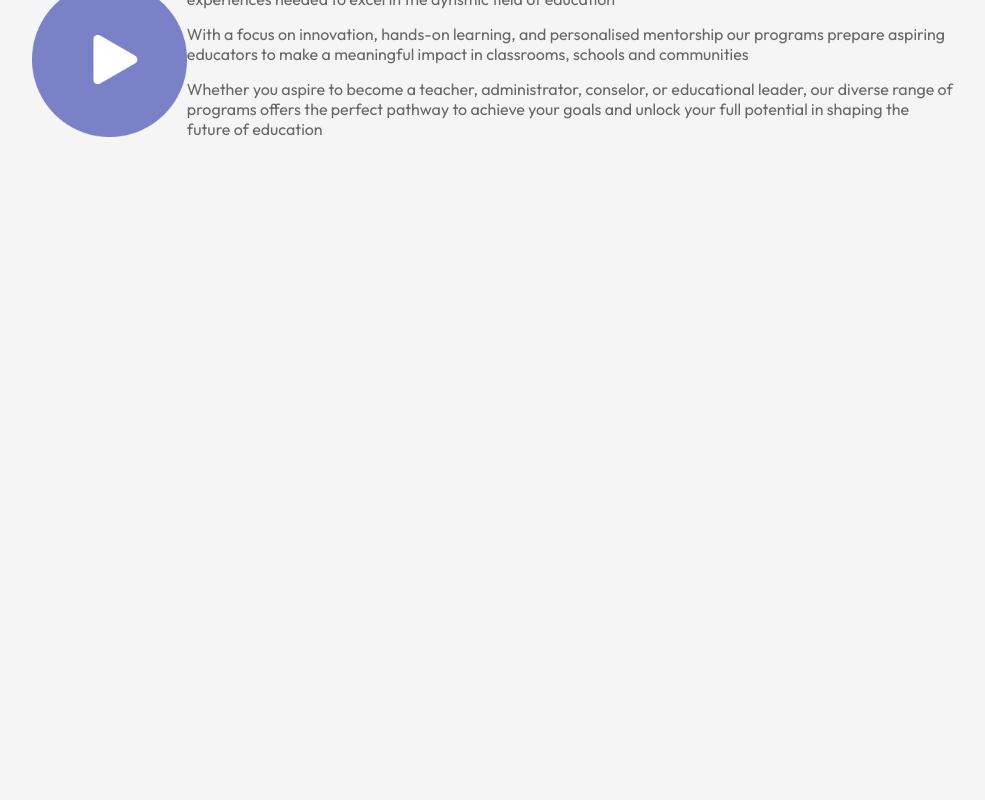
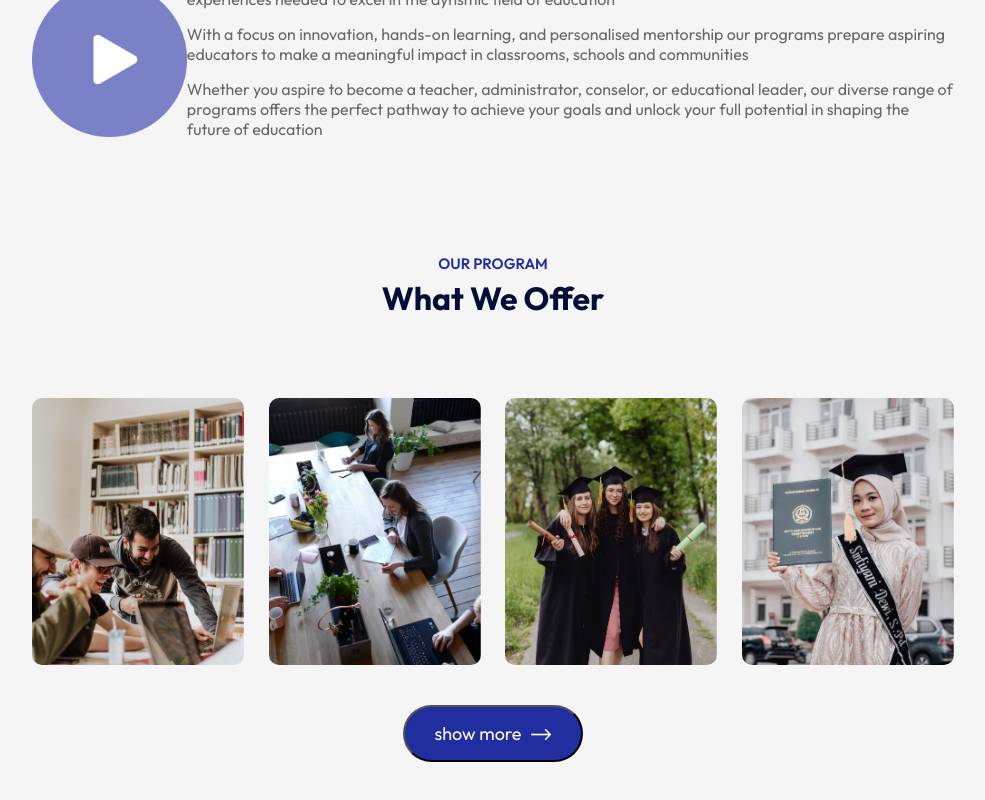
Before and after one commit to maxmwangikenya/school-project, a React (Vite) app: page / in a window 1280 px wide. Shown: the part 1584-2384 px from the top of the page, without its empty margins (147-1132 px from the left). Before the commit the page ends 1838 px from the top, so only its background shows below. Built offline with nearby package versions, Linux system fonts and the light colour scheme.

Commit message:
program component added

```diff
--- a/src/App.jsx
+++ b/src/App.jsx
@@ -4,6 +4,9 @@
 import Programs from './Components/Programs/Programs'
 import Title from './Components/Title/Title'
 import About from './Components/About/About'
+import Campus from './Components/Campus/Campus'
+
+
 
 const App = () => {
   return (
@@ -11,11 +14,12 @@
       <Navbar/>
       <Hero/>
       <div className="container">
-      <Title/>
+      <Title subTitle='Our PROGRAM' title='What We offer'/>
       <Programs/>
       <About/>
+      <Title subTitle='Gallery' title='Campus Photos'/>
+      <Campus/>
       </div>
-
     </div>
   )
 }
--- /dev/null
+++ b/src/Components/Campus/Campus.css
@@ -0,0 +1,15 @@
+.campus{
+    margin: 80px auto;
+    width: 90%;
+    text-align: center;
+}
+.gallery{
+    display: flex;
+    align-items: center;
+    justify-content: space-between;
+    margin-bottom: 40px;
+}
+.gallery img{
+    width: 23%;
+    border-radius: 10px;
+}
--- /dev/null
+++ b/src/Components/Campus/Campus.jsx
@@ -0,0 +1,23 @@
+import React from 'react'
+import './Campus.css'
+import gallery_1 from '../../assets/gallery-1.png'
+import gallery_2 from '../../assets/gallery-2.png'
+import gallery_3 from '../../assets/gallery-3.png'
+import gallery_4 from '../../assets/gallery-4.png'
+import white_arrow from '../../assets/white-arrow.png'
+
+const Campus = () => {
+  return (
+    <div className='campus'>
+      <div className="gallery">
+        <img src={gallery_1} alt="" />
+        <img src={gallery_2} alt="" />
+        <img src={gallery_3} alt="" />
+        <img src={gallery_4} alt="" />
+      </div>
+        <button className='button dark-button'>show more<img src={white_arrow} alt="White Arrow" /></button>
+    </div>
+  )
+}
+
+export default Campus
--- a/src/index.css
+++ b/src/index.css
@@ -22,7 +22,7 @@
 .btn{
     background-color: #f5f5f5;
     color: #212121;
-    padding: 14px 25px;
+    padding: 15px 30px;
     font-size: 16px;
     border-radius: 30px;
     cursor: pointer;
@@ -32,8 +32,14 @@
     justify-items: center;
     justify-content: center;
 }
-.btn img{
+.button img{
     width: 20px;
     margin-left: 10px;
-    margin-top: 5px;
 }
+.button.dark-button{
+    background: #212EA0;
+    color: #fff;
+    border-radius: 30px;
+    padding: 15px 30px;
+    font-size: 18px;
+}
```
